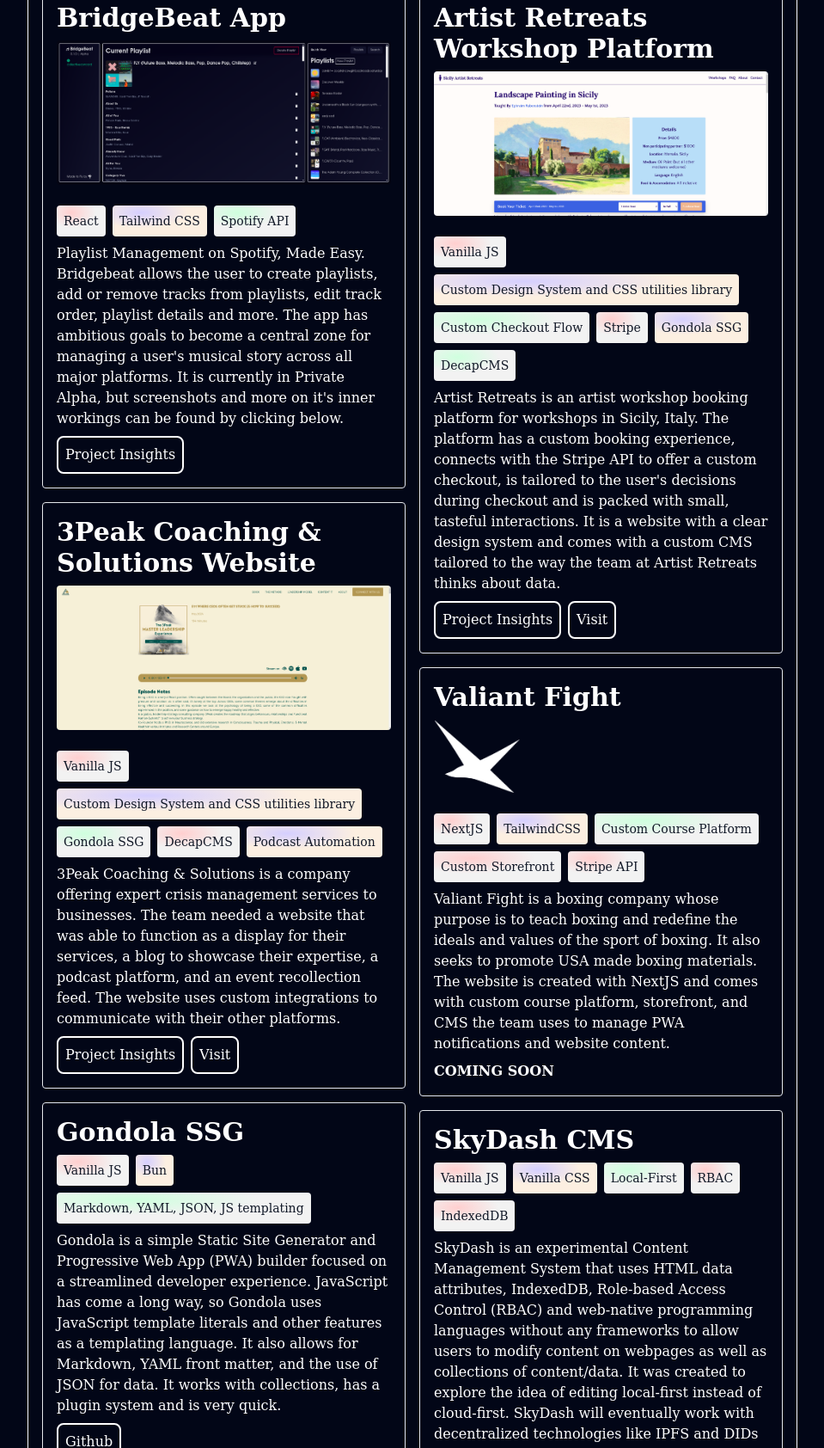
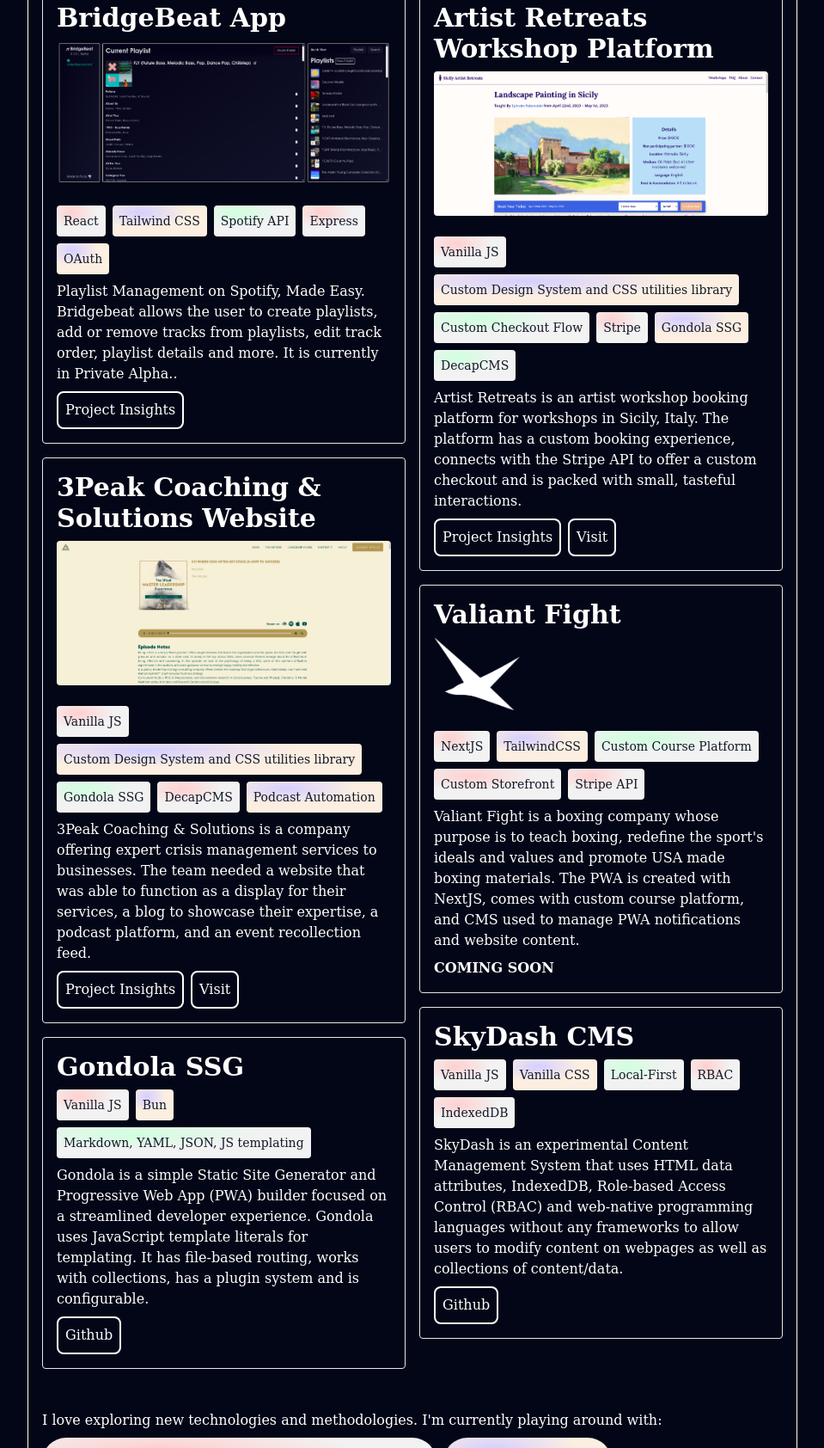
Before and after one commit to oofytronic/oofbetold, a website: page index.html in a window 1280 px wide. Shown: the part 1116-2800 px from the top of the page at 86% size, without its empty margins (160-1119 px from the left). Drawn offline with Linux system fonts and the light colour scheme.

Commit message:
short project des

```diff
--- a/index.html
+++ b/index.html
@@ -88,7 +88,7 @@
 							<p>Hi, my name is Raouf Sattaur. Everyone calls me <strong>Oof!</strong> I am a Full Stack Engineer and Web Designer living in New York City. I create websites and apps utilizing vanilla JavaScript, React and NextJS on the front-end. I use Node and Bun on the back-end. My ultimate goal is to make the web a lighter, more performant, secure and exciting space.</p>
 						</div>
 
-						<div class="relative flex-1 rounded-full"><img class="w-full object-cover rounded-full" src="./assets/suit-standing.jpg" alt="profile pic of Oof"></div>
+						<div class="relative flex-1 rounded-full"><img class="w-full object-cover rounded-full transition saturate-150" src="./assets/suit-standing.jpg" alt="profile pic of Oof"></div>
 					</div>
 
 					<a id="latest-button" class="button w-fit" href="#latest-work" data-bg="bg-gradient-to-r from-cyan-500 to-blue-500" data-circle-color="bg-blue-50">View my Latest Work</a>
@@ -145,8 +145,14 @@
 							<div class="bg-white text-gray-900 p-2 w-fit rounded" style="background:radial-gradient(50% 50% at 29.7% 23%, #cfffde 0%, rgb(242, 242, 242) 100%)">
 								<p class="text-sm">Spotify API</p>
 							</div>
+							<div class="bg-white text-gray-900 p-2 w-fit rounded" style="background:radial-gradient(50% 50% at 29.7% 23%,#ffcfcf 0%,rgb(242,242,242) 100%)">
+								<p class="text-sm">Express</p>
+							</div>
+							<div class="bg-white text-gray-900 p-2 w-fit rounded" style="background:radial-gradient(50% 50% at 29.7% 23%, #d5cfff 0%, rgb(252, 239, 225) 100%)">
+								<p class="text-sm">OAuth</p>
+							</div>
 						</div>
-						<p>Playlist Management on Spotify, Made Easy. Bridgebeat allows the user to create playlists, add or remove tracks from playlists, edit track order, playlist details and more. The app has ambitious goals to become a central zone for managing a user's musical story across all major platforms. It is currently in Private Alpha, but screenshots and more on it's inner workings can be found by clicking below.</p>
+						<p>Playlist Management on Spotify, Made Easy. Bridgebeat allows the user to create playlists, add or remove tracks from playlists, edit track order, playlist details and more. It is currently in Private Alpha..</p>
 						<button class="modal-button button w-fit hover:bg-green-600" href="#" data-modal="bb">Project Insights</button>
 					</div>
 				</div>
@@ -172,7 +178,7 @@
 								<p class="text-sm">Podcast Automation</p>
 							</div>
 						</div>
-						<p>3Peak Coaching & Solutions is a company offering expert crisis management services to businesses. The team needed a website that was able to function as a display for their services, a blog to showcase their expertise, a podcast platform, and an event recollection feed. The website uses custom integrations to communicate with their other platforms.</p>
+						<p>3Peak Coaching & Solutions is a company offering expert crisis management services to businesses. The team needed a website that was able to function as a display for their services, a blog to showcase their expertise, a podcast platform, and an event recollection feed.</p>
 						<div class="flex gap-2">
 							<button class="modal-button button w-fit hover:bg-yellow-600" href="#" data-modal="3p">Project Insights</button>
 							<a class="button w-fit hover:bg-yellow-600" href="https://3peakcoaching.com" target="_blank" rel="noopener noreferrer">Visit</a>
@@ -195,7 +201,7 @@
 								<p class="text-sm">Markdown, YAML, JSON, JS templating</p>
 							</div>
 						</div>
-						<p>Gondola is a simple Static Site Generator and Progressive Web App (PWA) builder focused on a streamlined developer experience. JavaScript has come a long way, so Gondola uses JavaScript template literals and other features as a templating language. It also allows for Markdown, YAML front matter, and the use of JSON for data. It works with collections, has a plugin system and is very quick.</p>
+						<p>Gondola is a simple Static Site Generator and Progressive Web App (PWA) builder focused on a streamlined developer experience. Gondola uses JavaScript template literals for templating. It has file-based routing, works with collections, has a plugin system and is configurable.</p>
 						<div class="flex gap-2">
 							<!-- <button class="modal-button button w-fit hover:bg-yellow-500" href="#" data-modal="gon">Project Insights</button> -->
 							<a class="button w-fit hover:bg-yellow-500" href="https://github.com/oofytronic/gondola" target="_blank" rel="noopener noreferrer">Github</a>
@@ -227,7 +233,7 @@
 								<p class="text-sm">DecapCMS</p>
 							</div>
 						</div>
-						<p>Artist Retreats is an artist workshop booking platform for workshops in Sicily, Italy. The platform has a custom booking experience, connects with the Stripe API to offer a custom checkout, is tailored to the user's decisions during checkout and is packed with small, tasteful interactions. It is a website with a clear design system and comes with a custom CMS tailored to the way the team at Artist Retreats thinks about data.</p>
+						<p>Artist Retreats is an artist workshop booking platform for workshops in Sicily, Italy. The platform has a custom booking experience, connects with the Stripe API to offer a custom checkout and is packed with small, tasteful interactions.</p>
 						<div class="flex gap-2">
 							<button class="modal-button button w-fit hover:bg-sky-500" href="#" data-modal="ar">Project Insights</button>
 							<a class="button w-fit hover:bg-sky-500" href="https://ar-og.netlify.app" target="_blank" rel="noopener noreferrer">Visit</a>
@@ -256,7 +262,7 @@
 								<p class="text-sm">Stripe API</p>
 							</div>
 						</div>
-						<p>Valiant Fight is a boxing company whose purpose is to teach boxing and redefine the ideals and values of the sport of boxing. It also seeks to promote USA made boxing materials. The website is created with NextJS and comes with custom course platform, storefront, and CMS the team uses to manage PWA notifications and website content.</p>
+						<p>Valiant Fight is a boxing company whose purpose is to teach boxing, redefine the sport's ideals and values and promote USA made boxing materials. The PWA is created with NextJS, comes with custom course platform, and CMS used to manage PWA notifications and website content.</p>
 
 						<p class="font-bold">COMING SOON</p>
 					</div>
@@ -284,7 +290,7 @@
 							</div>
 						</div>
 
-						<p>SkyDash is an experimental Content Management System that uses HTML data attributes, IndexedDB, Role-based Access Control (RBAC) and web-native programming languages without any frameworks to allow users to modify content on webpages as well as collections of content/data. It was created to explore the idea of editing local-first instead of cloud-first. SkyDash will eventually work with decentralized technologies like IPFS and DIDs for storage and user management respectively.</p>
+						<p>SkyDash is an experimental Content Management System that uses HTML data attributes, IndexedDB, Role-based Access Control (RBAC) and web-native programming languages without any frameworks to allow users to modify content on webpages as well as collections of content/data.</p>
 
 						<div class="flex gap-2">
 							<a class="button w-fit hover:bg-violet-500" href="https://github.com/oofytronic/skydash-test" target="_blank" rel="noopener noreferrer">Github</a>
```
Also changed, not shown: output.css.
